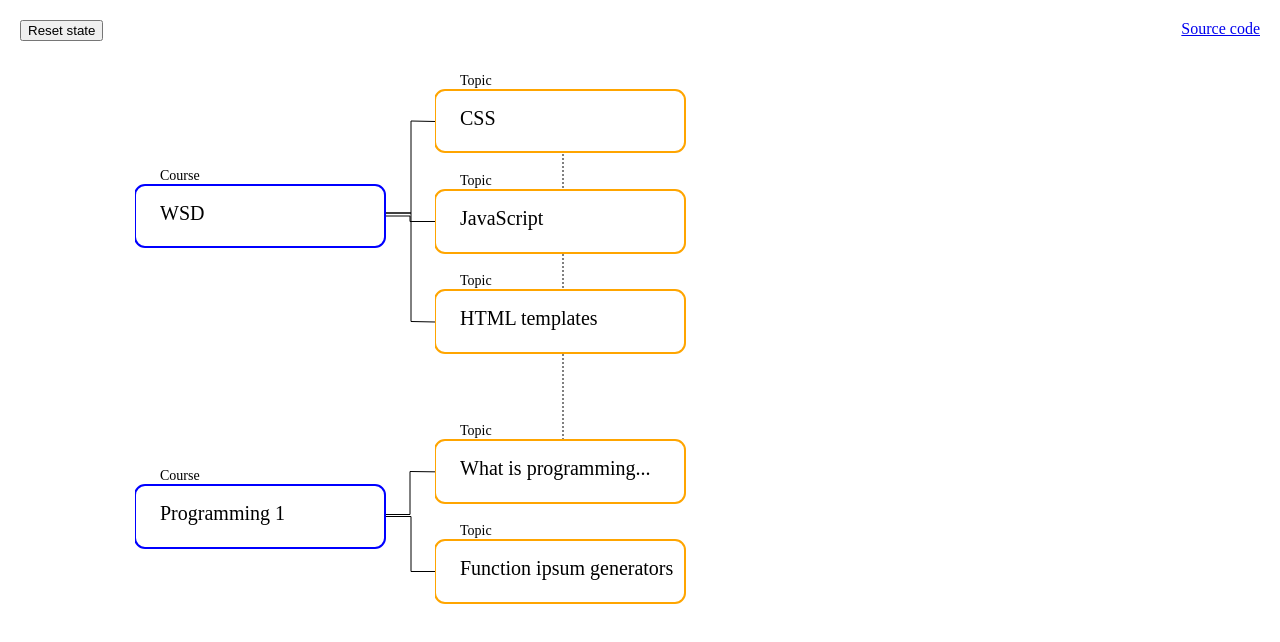
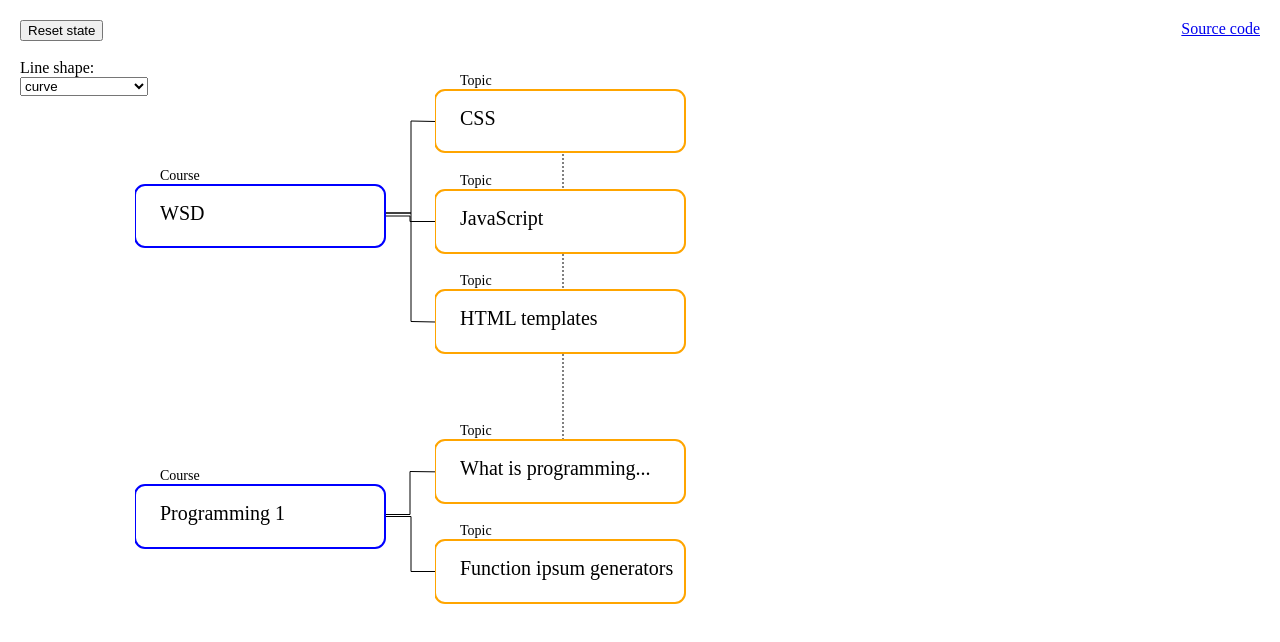
Before and after one commit to piehei/course-curriculum-graph, a Vue app in the folder client/: page / in a window 1280 px wide. Shown: the top 642 px of the page. Built offline with nearby package versions, Linux system fonts and the light colour scheme.

Commit message:
added possibility to decide what sort of a shape is used for connection lines

```diff
--- a/client/src/App.vue
+++ b/client/src/App.vue
@@ -6,11 +6,24 @@
       <a href="https://github.com/piehei/course-curriculum-graph" target="_BLANK">Source code</a>
     </div>
 
-    <button id="reset-state"
-            @click="resetState">
-      Reset state
-    </button>
+    <div id="buttons">
+      <button @click="resetState">
+        Reset state
+      </button>
 
+      <br><br>
+
+      Line shape:
+      <br>
+
+      <select v-model="pathShape">
+        <option disabled value="">Please select one</option>
+        <option v-for="shape in possiblePathShapes">
+          {{ shape }}
+        </option>
+      </select>
+
+    </div>
 
     <svg width="100%" height="100%"
          xmlns="http://www.w3.org/2000/svg">
@@ -21,7 +34,6 @@
           :from="c.from"
           :to="c.to"
           :key="c.from + c.to"
-          v-if="visible(c)"
           ></connection>
       </template>
 
@@ -65,6 +77,17 @@ export default {
     }
   },
   computed: {
+    pathShape: {
+      get() {
+        return this.$store.state.UI.pathShape;
+      },
+      set(val) {
+        this.$store.commit('CHANGE_PATH_SHAPE', val);
+      },
+    },
+    possiblePathShapes() {
+      return this.$store.state.UI.possiblePathShapes;
+    },
     connections() {
       const base = this.$store.getters.baseConnections;
       const between = this.$store.state.connections;
@@ -90,11 +113,11 @@ export default {
       this.$store.commit('RESET_STATE');
     },
 
-    visible(connection) {
-      return true; // this.$store.getters.connectionEndMoving(connection);
+    toggleCurve() {
+      this.$store.commit('TOGGLE_CURVES');
     },
 
-},
+  },
 }
 </script>
 <style scoped>
@@ -108,7 +131,7 @@ export default {
     padding: 25px;
   }
 
-  #reset-state {
+  #buttons {
     position: absolute;
     left: 10px;
     top: 10px;
--- a/client/src/store/index.js
+++ b/client/src/store/index.js
@@ -70,11 +70,16 @@ export default new Vuex.Store({
     nodeList: courseList,
     meta: {},
     stateTouched: false,
+    useCurves: true,
     connections: [
       { id: 1, from: "1001", to: "2001" },
     ],
     lowestPoint: 0,
     lowestId: "",
+    UI: {
+      pathShape: 'curve',
+      possiblePathShapes: ['curve', 'path', 'line'],
+    }
   },
 
   mutations: {
--- a/client/src/store/mutations.js
+++ b/client/src/store/mutations.js
@@ -105,3 +105,8 @@ export const SAVE_OBJECT_POSITION = (state, { posX, posY, objectId }) => {
     state.lowestPoint = posY;
   }
 };
+
+
+export const CHANGE_PATH_SHAPE = (state, shape) => {
+  state.UI.pathShape = shape;
+};
```
